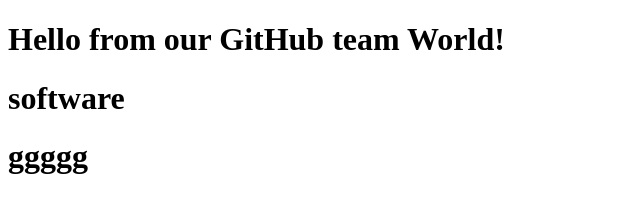
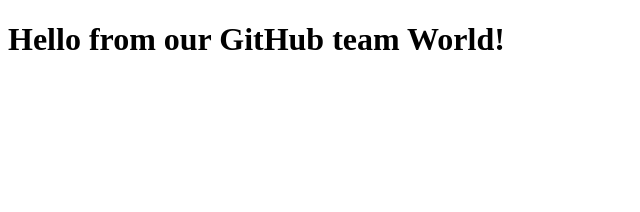
Before and after one commit to ZainAlsharif/DemoProject, a plain HTML site: page heading.html in a window 1280 px wide. Shown: the whole page, without its empty margins (0-640 px from the left). Drawn offline with Linux system fonts and the light colour scheme.

Commit message:
Update heading.html

```diff
--- a/heading.html
+++ b/heading.html
@@ -7,7 +7,5 @@
 </head>
 <body>
   <h1>Hello from our GitHub team World!</h1>
-  <h1>software</h1>
-  <h1>ggggg</h1>
 </body>
 </html>
```
